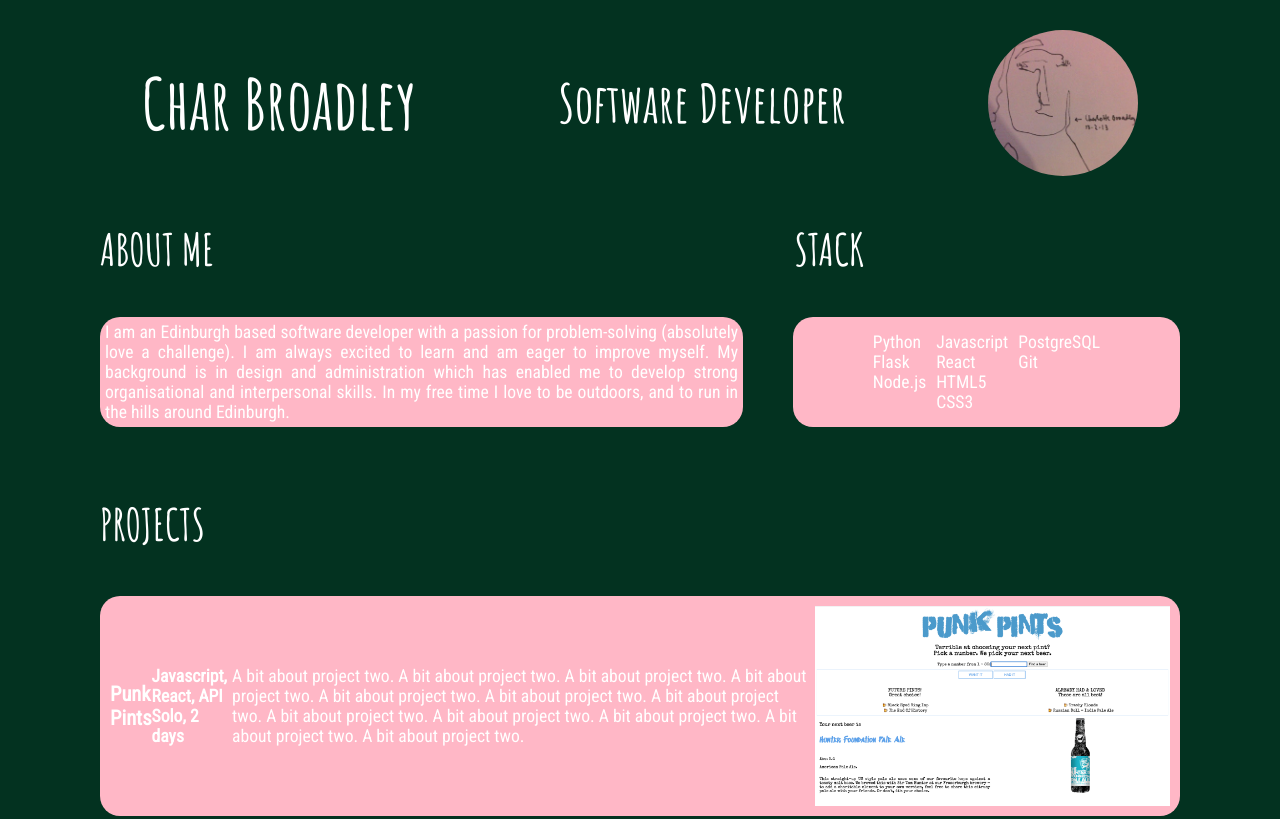
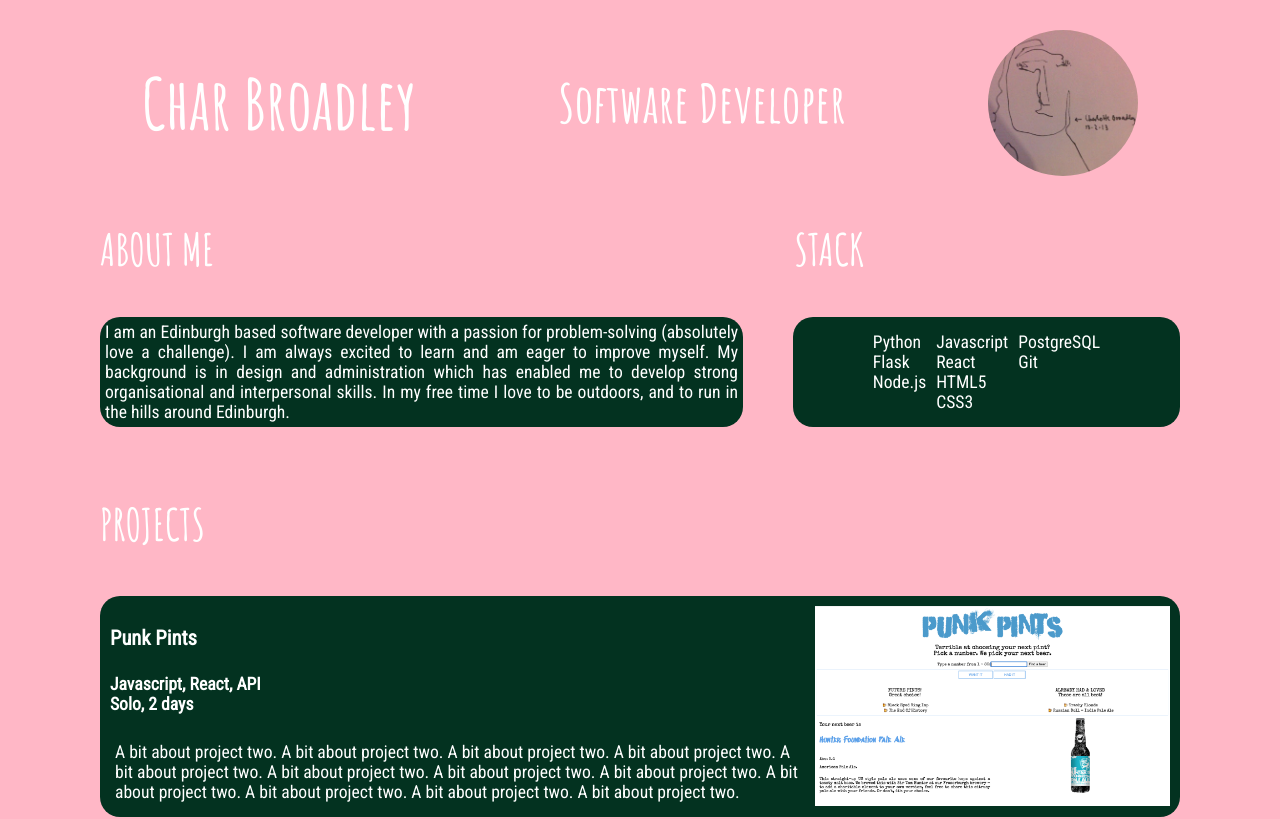
Before and after one commit to charbroadley/portfolio, a React (Create React App) app: page / in a window 1280 px wide. Shown: the top 819 px of the page. Built offline with nearby package versions, Linux system fonts and the light colour scheme.

Commit message:
swapped colours over

```diff
--- a/src/index.css
+++ b/src/index.css
@@ -22,7 +22,7 @@
         color: whitesmoke;
         font-size: 1.1em;
         font-family: 'Roboto Condensed', sans-serif;
-        background-color: #033220;
+        background-color: #FFB7C6;
     }
 
     /* HEADING */
@@ -78,7 +78,7 @@
     }
 
     .about {
-        background-color: #FFB7C6;
+        background-color: #033220;
         border-radius: 20px;
         grid-area: textbox1;
         width: 90%;
@@ -99,7 +99,7 @@
     }
 
     .stack {
-        background-color: #FFB7C6;
+        background-color: #033220;
         border-radius: 20px;
         grid-area: textbox2;
         width: 90%;
@@ -133,7 +133,7 @@
     }
 
     .project {
-        background-color: #FFB7C6;
+        background-color: #033220;
         border-radius: 20px;
         width: 90%;
         margin: auto;
@@ -217,7 +217,7 @@
         color: white;
         font-size: 1.1em;
         font-family: 'Roboto Condensed', sans-serif;
-        background-color: #033220;
+        background-color: #FFB7C6;
     }
     /* HEADING */
     .heading {
@@ -266,7 +266,7 @@
     }
 
     .about {
-        background-color: #FFB7C6;
+        background-color: #033220;
         border-radius: 20px;
         margin: 25px 25px 25px 100px;
         /* top, right, bottom, left */
@@ -287,7 +287,7 @@
     }
 
     .stack {
-        background-color: #FFB7C6;
+        background-color: #033220;
         border-radius: 20px;
         margin: 25px 100px 25px 25px;
         grid-area: textbox2;
@@ -318,7 +318,7 @@
     }
 
     .project {
-        background-color: #FFB7C6;
+        background-color: #033220;
         border-radius: 20px;
         display: flex;
         flex-wrap: wrap;
@@ -335,9 +335,9 @@
 
     .project-description {
         grid-area: project-text;
-        display: flex;
+        /* display: flex;
         align-items: center;
-        justify-content: center;
+        justify-content: center; */
     }
 
     .project-image {
--- a/src/index.js
+++ b/src/index.js
@@ -1,6 +1,7 @@
 import React from 'react';
 import ReactDOM from 'react-dom/client';
 import './index.css';
+// SPLIT CSS INTO A PAGE PER MEDIA QUERY AND IMPORT THEM ALL HERE
 import App from './App';
 import reportWebVitals from './reportWebVitals';
 
```
Also changed, not shown: 1 other file (tests, documents, lock files or other folders).
